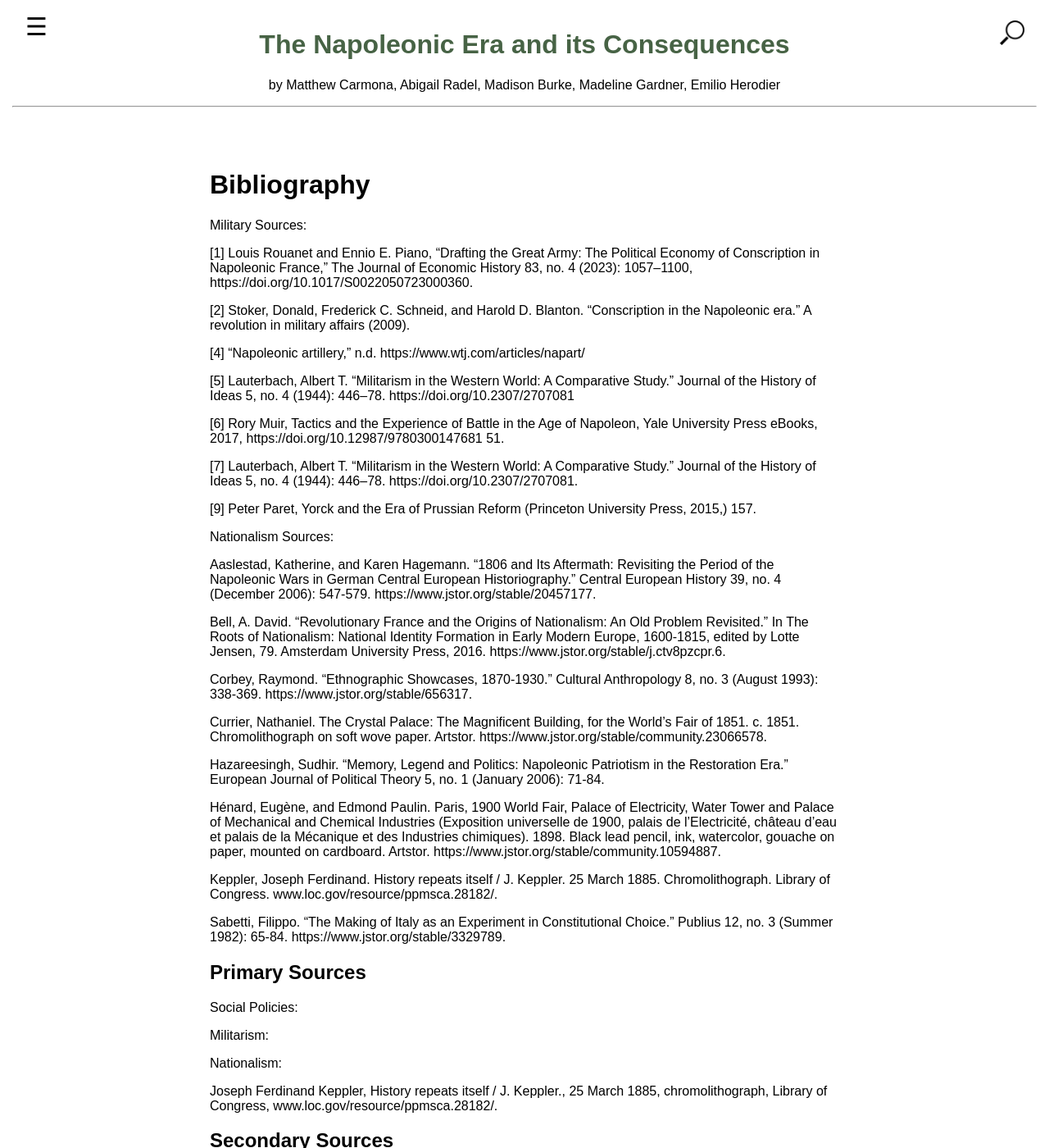
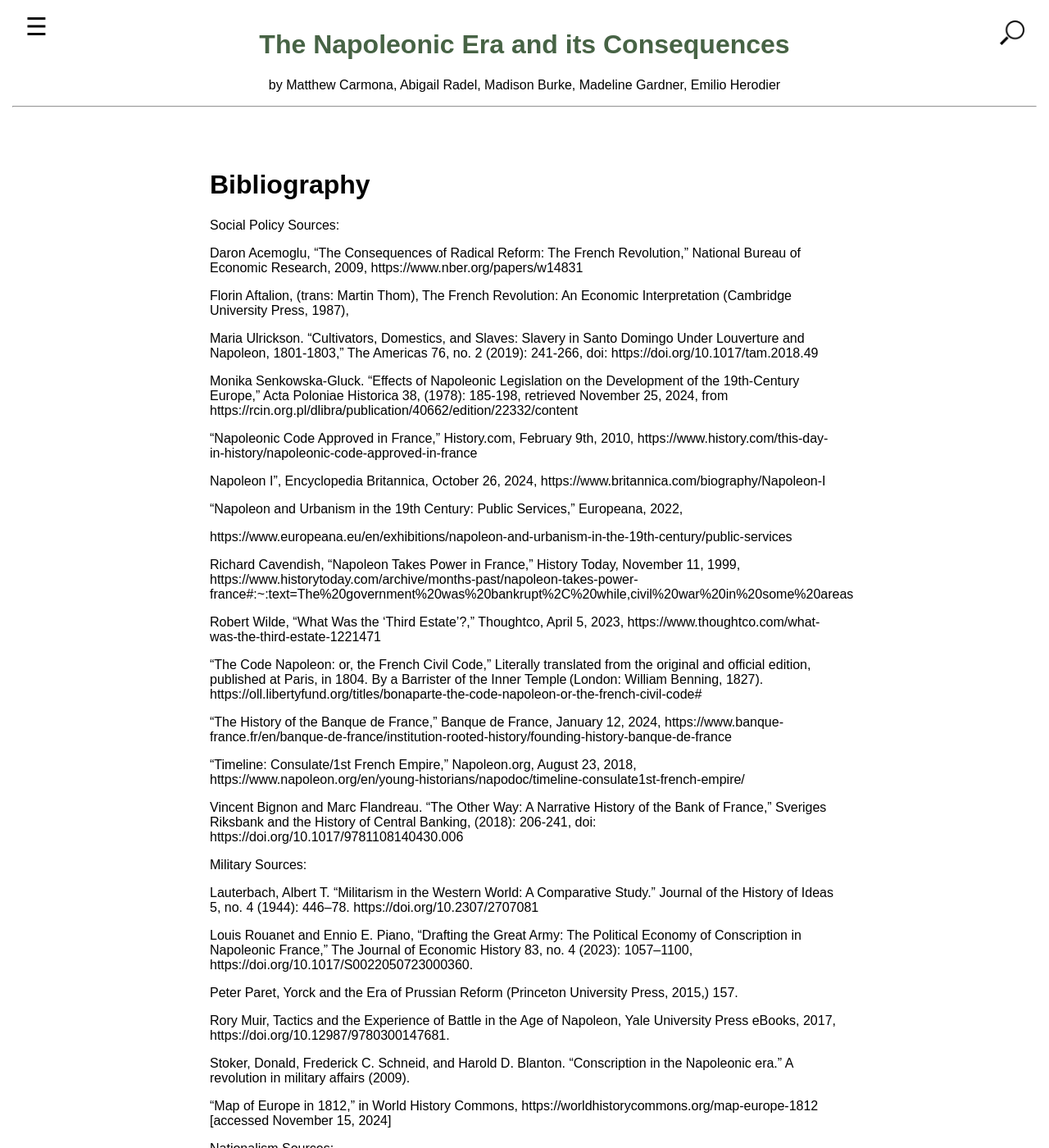
Before and after one commit to carmonamatt/Carmona-Matthew-EUH3205, a Jekyll site: the page built from 005_bibliography.md, in a window 1280 px wide and 1400 px high. Shown: the whole window at 82% size. Built offline with Jekyll 4.4.1, drawn with Linux system fonts in a browser that asks for light colours; some of the changed text lies outside the part shown.

Commit message:
Update 005_bibliography.md

```diff
--- a/005_bibliography.md
+++ b/005_bibliography.md
@@ -6,22 +6,51 @@ number: 5
 
 # Bibliography
 
+Social Policy Sources:
+
+Daron Acemoglu, “The Consequences of Radical Reform: The French Revolution,” National Bureau of Economic Research, 2009, https://www.nber.org/papers/w14831
+
+Florin Aftalion, (trans: Martin Thom), The French Revolution: An Economic Interpretation (Cambridge University Press, 1987),
+
+Maria Ulrickson. “Cultivators, Domestics, and Slaves: Slavery in Santo Domingo Under Louverture and Napoleon, 1801-1803,” The Americas 76, no. 2 (2019): 241-266, doi: https://doi.org/10.1017/tam.2018.49
+
+Monika Senkowska-Gluck. “Effects of Napoleonic Legislation on the Development of the 19th-Century Europe,” Acta Poloniae Historica 38, (1978): 185-198, retrieved November 25, 2024, from https://rcin.org.pl/dlibra/publication/40662/edition/22332/content
+
+“Napoleonic Code Approved in France,” History.com, February 9th, 2010, https://www.history.com/this-day-in-history/napoleonic-code-approved-in-france
+
+Napoleon I”, Encyclopedia Britannica, October 26, 2024, https://www.britannica.com/biography/Napoleon-I
+
+“Napoleon and Urbanism in the 19th Century: Public Services,” Europeana, 2022,
+
+https://www.europeana.eu/en/exhibitions/napoleon-and-urbanism-in-the-19th-century/public-services
+
+Richard Cavendish, “Napoleon Takes Power in France,” History Today, November 11, 1999, https://www.historytoday.com/archive/months-past/napoleon-takes-power-france#:~:text=The%20government%20was%20bankrupt%2C%20while,civil%20war%20in%20some%20areas
+
+Robert Wilde, “What Was the ‘Third Estate’?,” Thoughtco, April 5, 2023, https://www.thoughtco.com/what-was-the-third-estate-1221471
+
+“The Code Napoleon: or, the French Civil Code,” Literally translated from the original and official edition, published at Paris, in 1804. By a Barrister of the Inner Temple (London: William Benning, 1827). https://oll.libertyfund.org/titles/bonaparte-the-code-napoleon-or-the-french-civil-code#
+
+
+“The History of the Banque de France,” Banque de France, January 12, 2024, https://www.banque-france.fr/en/banque-de-france/institution-rooted-history/founding-history-banque-de-france
+
+ “Timeline: Consulate/1st French Empire,” Napoleon.org, August 23, 2018, https://www.napoleon.org/en/young-historians/napodoc/timeline-consulate1st-french-empire/
+
+Vincent Bignon and Marc Flandreau. “The Other Way: A Narrative History of the Bank of France,” Sveriges Riksbank and the History of Central Banking, (2018): 206-241, doi: https://doi.org/10.1017/9781108140430.006
+
+
 Military Sources:
 
- [1] Louis Rouanet and Ennio E. Piano, “Drafting the Great Army: The Political Economy of Conscription in Napoleonic France,” The Journal of Economic History 83, no. 4 (2023): 1057–1100, https://doi.org/10.1017/S0022050723000360.
+ Lauterbach, Albert T. “Militarism in the Western World: A Comparative Study.” Journal of the History of Ideas 5, no. 4 (1944): 446–78. https://doi.org/10.2307/2707081
 
-[2] Stoker, Donald, Frederick C. Schneid, and Harold D. Blanton. "Conscription in the Napoleonic era." A revolution in military affairs (2009).
+Louis Rouanet and Ennio E. Piano, “Drafting the Great Army: The Political Economy of Conscription in Napoleonic France,” The Journal of Economic History 83, no. 4 (2023): 1057–1100, https://doi.org/10.1017/S0022050723000360.
 
-[4] “Napoleonic artillery,” n.d. https://www.wtj.com/articles/napart/
+Peter Paret, Yorck and the Era of Prussian Reform (Princeton University Press, 2015,) 157.
 
-[5] Lauterbach, Albert T. “Militarism in the Western World: A Comparative Study.” Journal of the History of Ideas 5, no. 4 (1944): 446–78. https://doi.org/10.2307/2707081
+Rory Muir, Tactics and the Experience of Battle in the Age of Napoleon, Yale University Press eBooks, 2017, https://doi.org/10.12987/9780300147681.
 
-[6] Rory Muir, Tactics and the Experience of Battle in the Age of Napoleon, Yale University Press eBooks, 2017, https://doi.org/10.12987/9780300147681 51.
+Stoker, Donald, Frederick C. Schneid, and Harold D. Blanton. "Conscription in the Napoleonic era." A revolution in military affairs (2009).
 
-[7] Lauterbach, Albert T. “Militarism in the Western World: A Comparative Study.” Journal of the History of Ideas 5, no. 4 (1944): 446–78. https://doi.org/10.2307/2707081.
-
-[9] Peter Paret, Yorck and the Era of Prussian Reform (Princeton University Press, 2015,) 157.
-
+"Map of Europe in 1812," in World History Commons, https://worldhistorycommons.org/map-europe-1812 [accessed November 15, 2024]
 
 Nationalism Sources:
 
@@ -46,6 +75,7 @@ Sabetti, Filippo. “The Making of Italy as an Experiment in Constitutional Choi
 Social Policies:
 
 Militarism:
+"Map of Europe in 1812," in World History Commons, https://worldhistorycommons.org/map-europe-1812 [accessed November 15, 2024]
 
 Nationalism:
 
```
